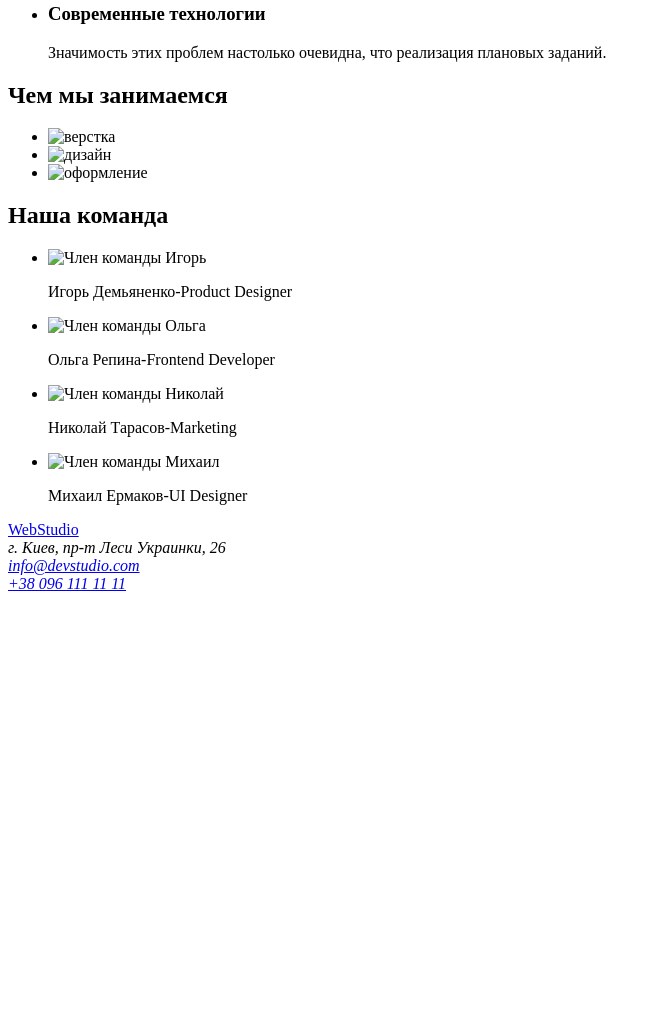
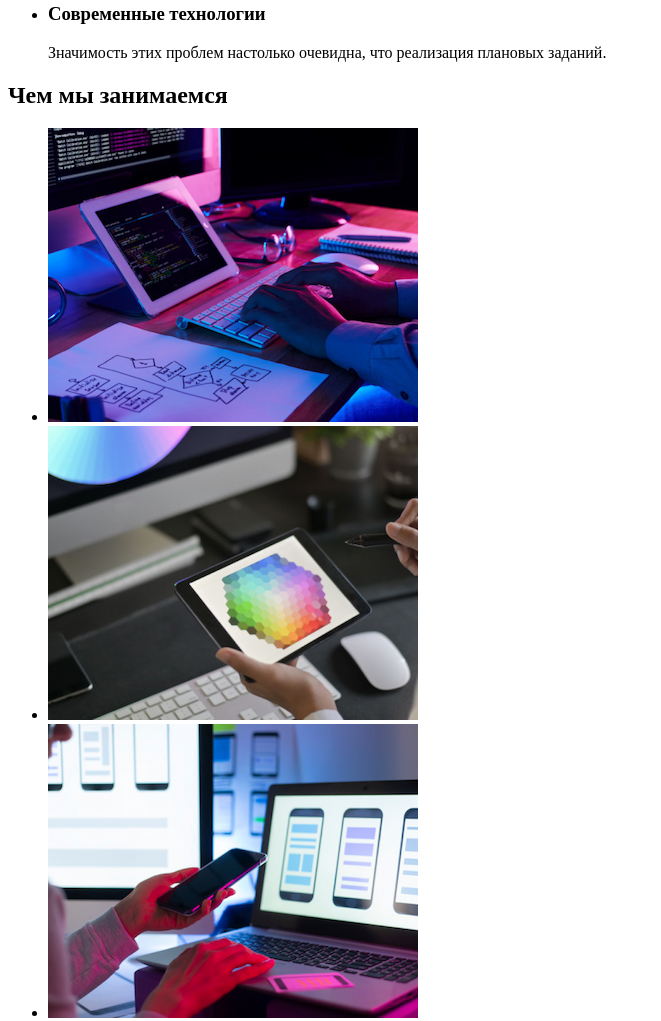
Before and after one commit to Anna1Kuprina/goit-markup-hw-01, a plain HTML site: page index.html in a window 1280 px wide. Shown: the part 514-1535 px from the top of the page, without its empty margins (0-661 px from the left). Before the commit the page ends 1115 px from the top, so only its background shows below. Drawn offline with Linux system fonts and the light colour scheme; the site is published under a folder, as on GitHub Pages, so addresses that start at the root find nothing.

Commit message:
Update index.html

```diff
--- a/index.html
+++ b/index.html
@@ -67,10 +67,10 @@
       <section>
         <h2>Чем мы занимаемся</h2>
         <ul>
-          <li><img src="/images/image(1).jpg" alt="верстка" width="370" /></li>
-          <li><img src="/images/image(2).jpg" alt="дизайн" width="370" /></li>
+          <li><img src="./images/image(1).jpg" alt="верстка" width="370" /></li>
+          <li><img src="./images/image(2).jpg" alt="дизайн" width="370" /></li>
           <li>
-            <img src="/images/image(3).jpg" alt="оформление" width="370" />
+            <img src="./images/image(3).jpg" alt="оформление" width="370" />
           </li>
         </ul>
       </section>
@@ -78,23 +78,31 @@
         <h2>Наша команда</h2>
         <ul>
           <li>
-            <img src="/images/img1.jpg" alt="Член команды Игорь " width="270" />
+            <img
+              src="./images/img1.jpg"
+              alt="Член команды Игорь "
+              width="270"
+            />
             <p>Игорь Демьяненко-Product Designer</p>
           </li>
           <li>
-            <img src="/images/img2.jpg" alt="Член команды Ольга" width="270" />
+            <img src="./images/img2.jpg" alt="Член команды Ольга" width="270" />
             <p>Ольга Репина-Frontend Developer</p>
           </li>
           <li>
             <img
-              src="/images/img3.jpg"
+              src="./images/img3.jpg"
               alt="Член команды Николай"
               width="270"
             />
             <p>Николай Тарасов-Marketing</p>
           </li>
           <li>
-            <img src="/images/img4.jpg" alt="Член команды Михаил" width="270" />
+            <img
+              src="./images/img4.jpg"
+              alt="Член команды Михаил"
+              width="270"
+            />
             <p>Михаил Ермаков-UI Designer</p>
           </li>
         </ul>
```
